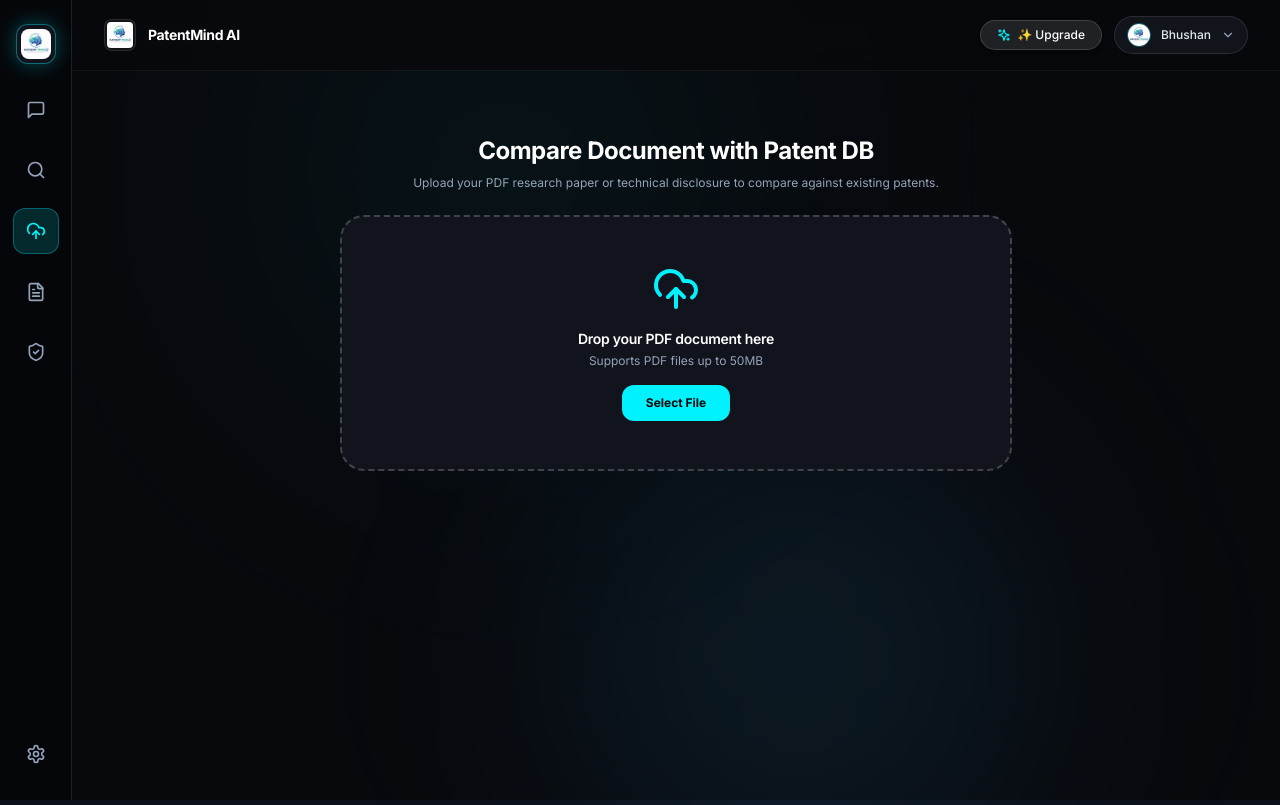
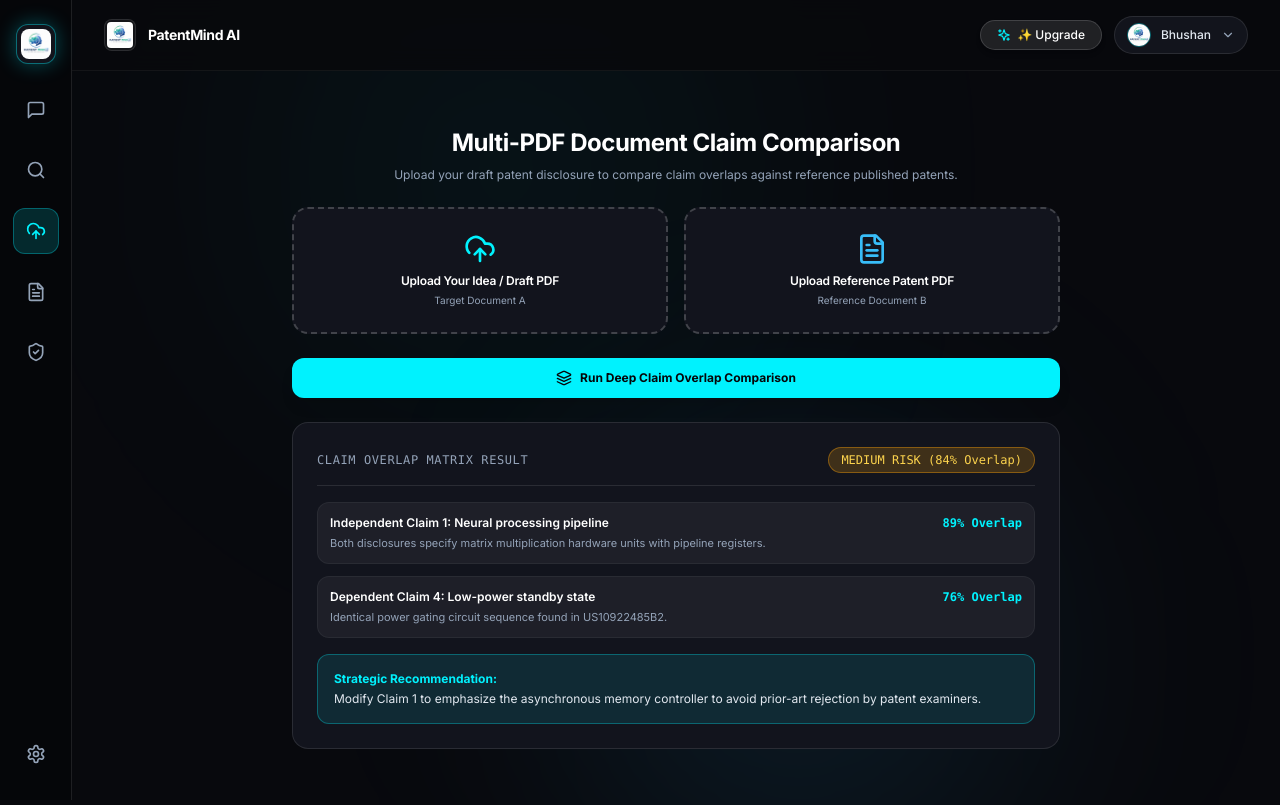
Before and after one commit to bhushanpatil3544/patentmind-ai, a React (Vite) app in the folder frontend/: page / in a window 1280 px wide. Both pictures are taken after typing "Sample" into the empty fields and a click on the button "Attach PDF Document". Built offline with nearby package versions, Linux system fonts and the light colour scheme.

Commit message:
feat: add multi-PDF claim overlap comparison matrix and risk analysis to workspace

```diff
--- a/frontend/src/App.jsx
+++ b/frontend/src/App.jsx
@@ -1,6 +1,6 @@
 import React, { useState } from 'react';
 import {
-  MessageSquare, UploadCloud, Search, Download, FileText, Settings, ShieldCheck, Sparkles,
+  MessageSquare, UploadCloud, Layers, Search, Download, FileText, Settings, ShieldCheck, Sparkles,
   ArrowUp, Volume2, User, Lightbulb, Zap, CheckCircle2, ChevronDown, LogOut
 } from 'lucide-react';
 
@@ -353,21 +353,66 @@ export default function App() {
             </div>
           )}
 
-          {/* TAB 2: UPLOAD & COMPARE */}
+          {/* TAB 2: MULTI-PDF UPLOAD & COMPARE */}
           {activeTab === 'upload' && (
-            <div className="space-y-6 max-w-2xl mx-auto w-full py-8">
+            <div className="space-y-6 max-w-3xl mx-auto w-full py-6">
               <div className="text-center space-y-2">
-                <h2 className="text-2xl font-bold text-white">Compare Document with Patent DB</h2>
-                <p className="text-xs text-slate-400">Upload your PDF research paper or technical disclosure to compare against existing patents.</p>
+                <h2 className="text-2xl font-bold text-white">Multi-PDF Document Claim Comparison</h2>
+                <p className="text-xs text-slate-400">Upload your draft patent disclosure to compare claim overlaps against reference published patents.</p>
               </div>
 
-              <div className="border-2 border-dashed border-white/20 rounded-3xl p-12 text-center bg-[#12141D] hover:border-[#00F2FE]/50 transition-all cursor-pointer">
-                <UploadCloud className="w-12 h-12 text-[#00F2FE] mx-auto mb-4" />
-                <h3 className="text-sm font-semibold text-white">Drop your PDF document here</h3>
-                <p className="text-xs text-slate-400 mt-1">Supports PDF files up to 50MB</p>
-                <button className="mt-4 px-6 py-2.5 bg-[#00F2FE] text-[#050609] font-bold text-xs rounded-xl hover:bg-[#38BDF8] transition-all">
-                  Select File
-                </button>
+              <div className="grid grid-cols-1 md:grid-cols-2 gap-4">
+                <div className="border-2 border-dashed border-white/20 rounded-2xl p-6 text-center bg-[#12141D] hover:border-[#00F2FE]/50 transition-all cursor-pointer">
+                  <UploadCloud className="w-8 h-8 text-[#00F2FE] mx-auto mb-2" />
+                  <h3 className="text-xs font-semibold text-white">Upload Your Idea / Draft PDF</h3>
+                  <p className="text-[10px] text-slate-400 mt-1">Target Document A</p>
+                </div>
+                <div className="border-2 border-dashed border-white/20 rounded-2xl p-6 text-center bg-[#12141D] hover:border-[#38BDF8]/50 transition-all cursor-pointer">
+                  <FileText className="w-8 h-8 text-[#38BDF8] mx-auto mb-2" />
+                  <h3 className="text-xs font-semibold text-white">Upload Reference Patent PDF</h3>
+                  <p className="text-[10px] text-slate-400 mt-1">Reference Document B</p>
+                </div>
+              </div>
+
+              <button
+                type="button"
+                onClick={() => alert("Running Deep Vector Claim Comparison...")}
+                className="w-full py-3 bg-[#00F2FE] text-[#050609] font-bold text-xs rounded-xl hover:bg-[#38BDF8] transition-all shadow-lg flex items-center justify-center gap-2"
+              >
+                <Layers className="w-4 h-4" />
+                <span>Run Deep Claim Overlap Comparison</span>
+              </button>
+
+              <div className="bg-[#12141D] border border-white/10 rounded-2xl p-6 space-y-4">
+                <div className="flex justify-between items-center pb-3 border-b border-white/10">
+                  <span className="text-xs font-mono uppercase tracking-wider text-slate-400">Claim Overlap Matrix Result</span>
+                  <span className="px-3 py-1 bg-amber-500/20 text-amber-300 border border-amber-500/40 rounded-full text-xs font-mono">
+                    MEDIUM RISK (84% Overlap)
+                  </span>
+                </div>
+
+                <div className="space-y-3">
+                  <div className="p-3 bg-white/5 rounded-xl border border-white/5 text-xs space-y-1">
+                    <div className="flex justify-between font-semibold text-white">
+                      <span>Independent Claim 1: Neural processing pipeline</span>
+                      <span className="text-[#00F2FE] font-mono">89% Overlap</span>
+                    </div>
+                    <p className="text-slate-400 text-[11px]">Both disclosures specify matrix multiplication hardware units with pipeline registers.</p>
+                  </div>
+
+                  <div className="p-3 bg-white/5 rounded-xl border border-white/5 text-xs space-y-1">
+                    <div className="flex justify-between font-semibold text-white">
+                      <span>Dependent Claim 4: Low-power standby state</span>
+                      <span className="text-[#00F2FE] font-mono">76% Overlap</span>
+                    </div>
+                    <p className="text-slate-400 text-[11px]">Identical power gating circuit sequence found in US10922485B2.</p>
+                  </div>
+                </div>
+
+                <div className="p-4 bg-[#00F2FE]/10 border border-[#00F2FE]/30 rounded-xl text-xs text-slate-200">
+                  <strong className="text-[#00F2FE] block mb-1">Strategic Recommendation:</strong>
+                  Modify Claim 1 to emphasize the asynchronous memory controller to avoid prior-art rejection by patent examiners.
+                </div>
               </div>
             </div>
           )}
```
